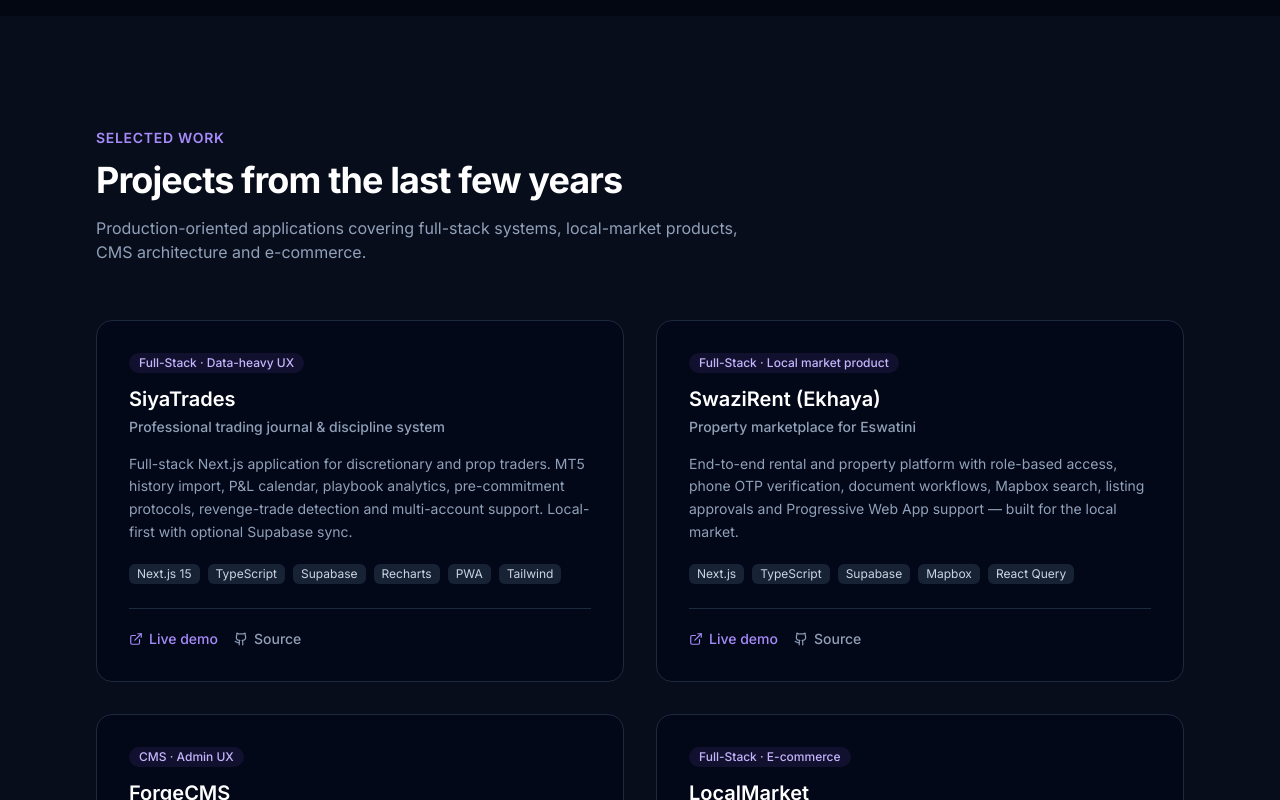
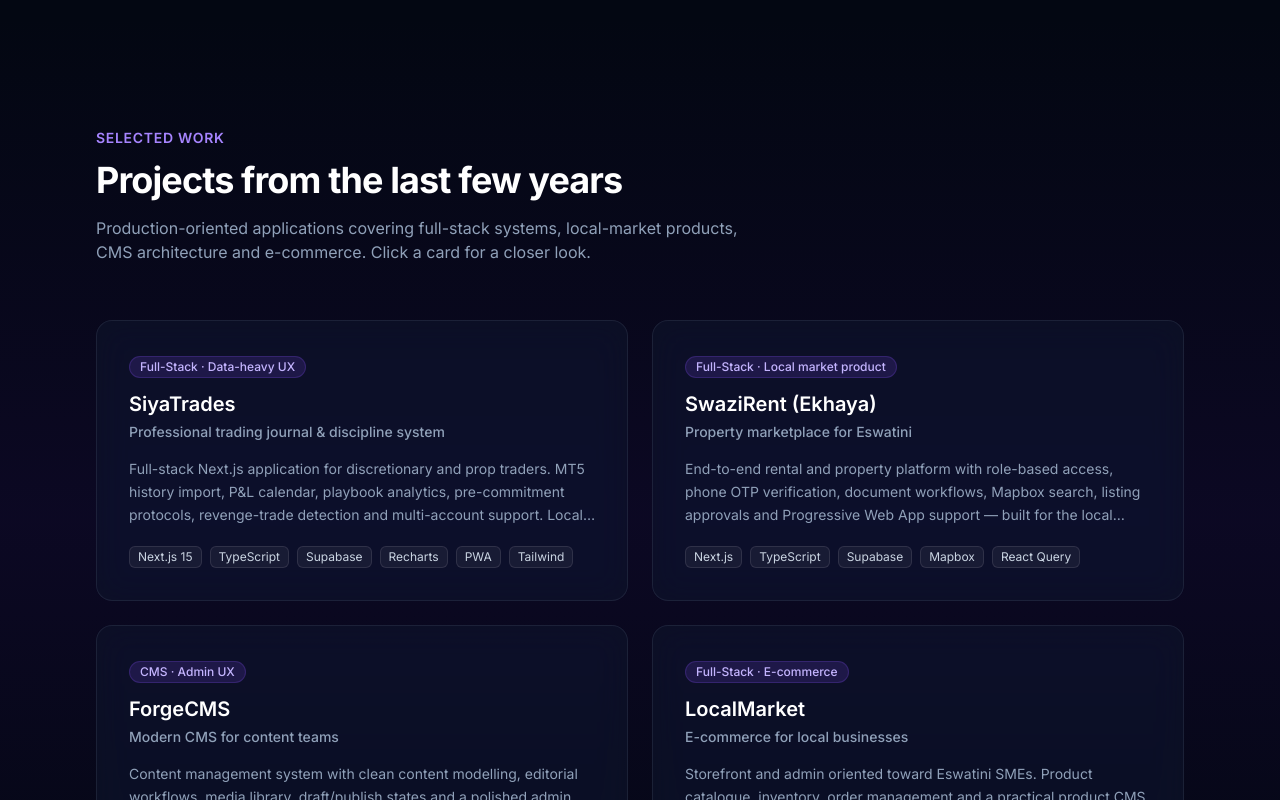
Before and after one commit to Brightwell-Dlamini/brightwell-portfolio, a Next.js app: page / in a window 1280 px wide. Shown: the part 3680-4480 px from the top of the page. Built offline with nearby package versions, Linux system fonts and the light colour scheme.

Commit message:
feat(portfolio): Projects with layoutId modal + drag-swipe Testimonials carousel

```diff
--- a/src/components/Projects.tsx
+++ b/src/components/Projects.tsx
@@ -1,7 +1,13 @@
-import { ExternalLink, Github } from "lucide-react";
+"use client";
+
+import { useState } from "react";
+import { motion, AnimatePresence, LayoutGroup } from "framer-motion";
+import { ExternalLink, Github, X } from "lucide-react";
+import { staggerContainer, fadeUp, springSoft, springSnappy } from "@/lib/animations";
 
 const projects = [
   {
+    id: "siyatrades",
     title: "SiyaTrades",
     tagline: "Professional trading journal & discipline system",
     description:
@@ -10,8 +16,10 @@
     live: "https://siya-trades.vercel.app",
     repo: "https://github.com/Brightwell-Dlamini/SiyaTrades",
     highlight: "Full-Stack · Data-heavy UX",
+    color: "from-violet-600/30 to-indigo-600/10",
   },
   {
+    id: "swazirent",
     title: "SwaziRent (Ekhaya)",
     tagline: "Property marketplace for Eswatini",
     description:
@@ -20,8 +28,10 @@
     live: "https://ekhayalistings.vercel.app",
     repo: "https://github.com/Brightwell-Dlamini/swazirent-main",
     highlight: "Full-Stack · Local market product",
+    color: "from-cyan-600/30 to-blue-600/10",
   },
   {
+    id: "forgecms",
     title: "ForgeCMS",
     tagline: "Modern CMS for content teams",
     description:
@@ -30,8 +40,10 @@
     live: "https://siya-cms.vercel.app",
     repo: "https://github.com/Brightwell-Dlamini/forge-cms",
     highlight: "CMS · Admin UX",
+    color: "from-fuchsia-600/30 to-pink-600/10",
   },
   {
+    id: "localmarket",
     title: "LocalMarket",
     tagline: "E-commerce for local businesses",
     description:
@@ -40,77 +52,100 @@
     live: "https://siya-market.vercel.app",
     repo: "https://github.com/Brightwell-Dlamini/localmarket",
     highlight: "Full-Stack · E-commerce",
+    color: "from-amber-600/25 to-orange-600/10",
   },
 ];
 
 export function Projects() {
+  const [selected, setSelected] = useState<string | null>(null);
+  const active = projects.find((p) => p.id === selected);
+
   return (
-    <section id="projects" className="py-20 sm:py-28 bg-slate-900/40">
-      <div className="mx-auto max-w-6xl px-4 sm:px-6 lg:px-8">
-        <div className="max-w-2xl">
-          <h2 className="text-sm font-semibold uppercase tracking-wider text-brand-400">
-            Selected work
-          </h2>
-          <p className="mt-3 text-3xl font-bold tracking-tight text-white sm:text-4xl">
-            Projects from the last few years
-          </p>
-          <p className="mt-4 text-slate-400">
-            Production-oriented applications covering full-stack systems, local-market products, CMS
-            architecture and e-commerce.
-          </p>
-        </div>
+    <section id="projects" className="py-20 sm:py-28 relative">
+      <div className="absolute inset-0 bg-gradient-to-b from-transparent via-violet-950/20 to-transparent pointer-events-none" />
+      <div className="relative mx-auto max-w-6xl px-4 sm:px-6 lg:px-8">
+        <motion.div
+          className="max-w-2xl"
+          variants={staggerContainer}
+          initial="hidden"
+          whileInView="visible"
+          viewport={{ once: false, amount: 0.3 }}
+        >
+          <motion.p variants={fadeUp} className="text-sm font-semibold uppercase tracking-wider text-violet-400">Selected work</motion.p>
+          <motion.h2 variants={fadeUp} className="mt-3 text-3xl font-bold tracking-tight text-white sm:text-4xl">Projects from the last few years</motion.h2>
+          <motion.p variants={fadeUp} className="mt-4 text-slate-400">Production-oriented applications covering full-stack systems, local-market products, CMS architecture and e-commerce. Click a card for a closer look.</motion.p>
+        </motion.div>
 
-        <div className="mt-14 grid gap-8 lg:grid-cols-2">
+        <LayoutGroup>
+          <motion.div
+            className="mt-14 grid gap-6 lg:grid-cols-2"
+            variants={staggerContainer}
+            initial="hidden"
+            whileInView="visible"
+            viewport={{ once: false, amount: 0.1 }}
+          >
             {projects.map((project) => (
-            <article
-              key={project.title}
-              className="group flex flex-col rounded-2xl border border-slate-800 bg-slate-950/70 p-6 sm:p-8 transition-all hover:border-slate-700 hover:bg-slate-900/50"
+              <motion.article
+                key={project.id}
+                layoutId={`card-${project.id}`}
+                variants={fadeUp}
+                onClick={() => setSelected(project.id)}
+                className="group relative flex flex-col rounded-2xl border border-white/10 glass p-6 sm:p-8 cursor-pointer overflow-hidden will-change-transform"
+                whileHover={{
+                  scale: 1.02,
+                  y: -8,
+                  boxShadow: "0 24px 48px -16px rgba(139, 92, 246, 0.3)",
+                  borderColor: "rgba(167, 139, 250, 0.4)",
+                }}
+                whileTap={{ scale: 0.985 }}
+                transition={springSnappy}
               >
-              <span className="inline-block w-fit rounded-full bg-brand-500/10 px-2.5 py-0.5 text-xs font-medium text-brand-300">
-                {project.highlight}
-              </span>
-              <h3 className="mt-3 text-xl font-semibold text-white group-hover:text-brand-300 transition-colors">
-                {project.title}
-              </h3>
+                <div className={`absolute inset-0 bg-gradient-to-br ${project.color} opacity-0 group-hover:opacity-100 transition-opacity duration-400`} />
+                <div className="relative">
+                  <motion.span layoutId={`badge-${project.id}`} className="inline-block w-fit rounded-full bg-violet-500/15 px-2.5 py-0.5 text-xs font-medium text-violet-300 border border-violet-500/20">{project.highlight}</motion.span>
+                  <motion.h3 layoutId={`title-${project.id}`} className="mt-3 text-xl font-semibold text-white group-hover:text-violet-200 transition-colors">{project.title}</motion.h3>
                   <p className="mt-1 text-sm font-medium text-slate-400">{project.tagline}</p>
-              <p className="mt-4 flex-1 text-sm leading-relaxed text-slate-400">
-                {project.description}
-              </p>
+                  <p className="mt-4 flex-1 text-sm leading-relaxed text-slate-400 line-clamp-3">{project.description}</p>
                   <div className="mt-5 flex flex-wrap gap-2">
                     {project.stack.map((tech) => (
-                  <span
-                    key={tech}
-                    className="rounded-md bg-slate-800/80 px-2 py-0.5 text-xs text-slate-300"
-                  >
-                    {tech}
-                  </span>
+                      <span key={tech} className="rounded-md bg-white/5 border border-white/10 px-2 py-0.5 text-xs text-slate-300">{tech}</span>
                     ))}
                   </div>
-              <div className="mt-6 flex items-center gap-4 border-t border-slate-800 pt-5">
-                {project.live && (
-                  <a
-                    href={project.live}
-                    target="_blank"
-                    rel="noopener noreferrer"
-                    className="inline-flex items-center gap-1.5 text-sm font-medium text-brand-400 hover:text-brand-300"
-                  >
-                    <ExternalLink size={14} />
-                    Live demo
-                  </a>
-                )}
-                <a
-                  href={project.repo}
-                  target="_blank"
-                  rel="noopener noreferrer"
-                  className="inline-flex items-center gap-1.5 text-sm font-medium text-slate-400 hover:text-white"
-                >
-                  <Github size={14} />
-                  Source
-                </a>
                 </div>
-            </article>
+              </motion.article>
+            ))}
+          </motion.div>
+
+          <AnimatePresence>
+            {active && (
+              <motion.div className="fixed inset-0 z-[60] flex items-center justify-center p-4 sm:p-8" initial={{ opacity: 0 }} animate={{ opacity: 1 }} exit={{ opacity: 0 }}>
+                <motion.div className="absolute inset-0 bg-black/70 backdrop-blur-sm" onClick={() => setSelected(null)} initial={{ opacity: 0 }} animate={{ opacity: 1 }} exit={{ opacity: 0 }} />
+                <motion.div layoutId={`card-${active.id}`} className="relative z-10 w-full max-w-lg rounded-3xl border border-white/15 glass-strong p-7 sm:p-9 shadow-2xl" transition={springSoft}>
+                  <button onClick={() => setSelected(null)} className="absolute top-4 right-4 rounded-full p-2 text-slate-400 hover:text-white hover:bg-white/10" aria-label="Close"><X size={18} /></button>
+                  <motion.span layoutId={`badge-${active.id}`} className="inline-block rounded-full bg-violet-500/15 px-2.5 py-0.5 text-xs font-medium text-violet-300 border border-violet-500/20">{active.highlight}</motion.span>
+                  <motion.h3 layoutId={`title-${active.id}`} className="mt-3 text-2xl font-bold text-white">{active.title}</motion.h3>
+                  <p className="mt-1 text-sm font-medium text-slate-400">{active.tagline}</p>
+                  <p className="mt-4 text-sm leading-relaxed text-slate-300">{active.description}</p>
+                  <div className="mt-5 flex flex-wrap gap-2">
+                    {active.stack.map((tech) => (
+                      <span key={tech} className="rounded-md bg-white/5 border border-white/10 px-2 py-0.5 text-xs text-slate-300">{tech}</span>
                     ))}
                   </div>
+                  <div className="mt-7 flex items-center gap-4 border-t border-white/10 pt-5">
+                    {active.live && (
+                      <motion.a href={active.live} target="_blank" rel="noopener noreferrer" className="inline-flex items-center gap-1.5 text-sm font-medium text-violet-300" whileHover={{ x: 2, color: "#c4b5fd" }} whileTap={{ scale: 0.97 }}>
+                        <ExternalLink size={14} /> Live demo
+                      </motion.a>
+                    )}
+                    <motion.a href={active.repo} target="_blank" rel="noopener noreferrer" className="inline-flex items-center gap-1.5 text-sm font-medium text-slate-400" whileHover={{ x: 2, color: "#fff" }} whileTap={{ scale: 0.97 }}>
+                      <Github size={14} /> Source
+                    </motion.a>
+                  </div>
+                </motion.div>
+              </motion.div>
+            )}
+          </AnimatePresence>
+        </LayoutGroup>
       </div>
     </section>
   );
```
Lines whose indentation alone changed are shown as unchanged.
